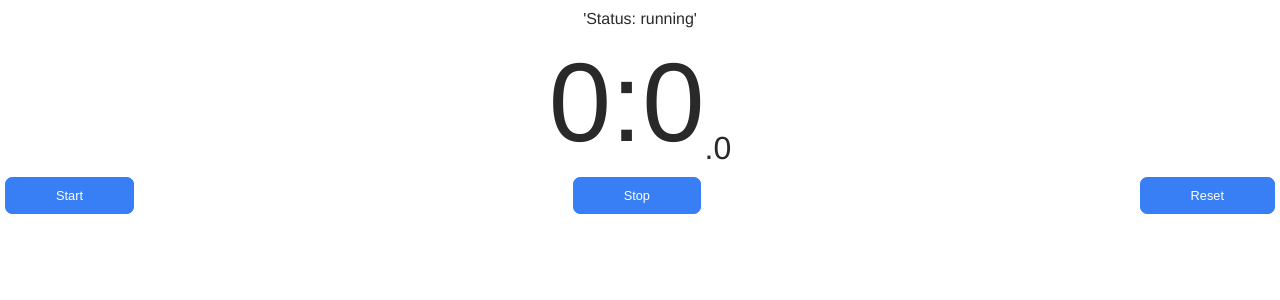
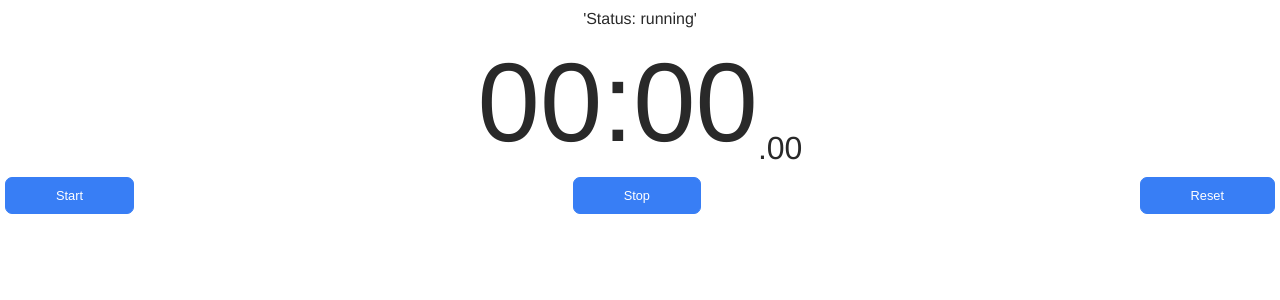
Before and after one commit to ablazleon/0-cronometer, a React (Create React App) app: page / in a window 1280 px wide. Shown: the top 300 px of the page. Built offline with nearby package versions, Linux system fonts and the light colour scheme.

Commit message:
Stop and reset

```diff
--- a/src/App.js
+++ b/src/App.js
@@ -10,10 +10,11 @@ class App extends Component {
         seconds: 0,
         minutes: 0,
         running: false
-    }
-    this._handleStartClick = this._handleStartClick.bind(this)
-    this._handleStopClick = this._handleStopClick.bind(this)
-    this._handleResetClick = this._handleResetClick.bind(this)
+    };
+    this._handleStartClick = this._handleStartClick.bind(this);
+    this._handleStopClick = this._handleStopClick.bind(this);
+    this._handleResetClick = this._handleResetClick.bind(this);
+    this._zeroPad = this._zeroPad.bind(this);
   }
 
   _handleStartClick(){
@@ -33,13 +34,13 @@ class App extends Component {
       let seconds = this.state.seconds;
       let minutes = this.state.minutes;
       if(millis === 10){
-          millis = 0
+          millis = 0;
           seconds = seconds + 1
       }
       if(seconds === 60){
-          millis = 0
-          seconds = 0
-          minutes = minutes + 1
+          millis = 0;
+          seconds = 0;
+          minutes = minutes + 1;
       }
       this.setState({
           millis: millis,
@@ -47,6 +48,11 @@ class App extends Component {
           minutes: minutes
       })
   }
+
+  // Add a zero for the first  part
+    _zeroPad(value){
+      return value<10 ? `0${value}` : value;
+    }
 
   // Only if running, stop teh interval
     _handleStopClick(){
@@ -73,9 +79,9 @@ class App extends Component {
           <div className="display">
             <div className="state">'Status: running' </div>
             <div className="numbers">
-              <span className="mins">{this.state.minutes}: </span>
-              <span className="secs"> {this.state.seconds} </span>
-              <span className="millis"> .{this.state.millis} </span>
+              <span className="mins">{this._zeroPad(this.state.minutes)}: </span>
+              <span className="secs"> {this._zeroPad(this.state.seconds)} </span>
+              <span className="millis"> .{this._zeroPad(this.state.millis)} </span>
             </div>
           </div>
 
```
